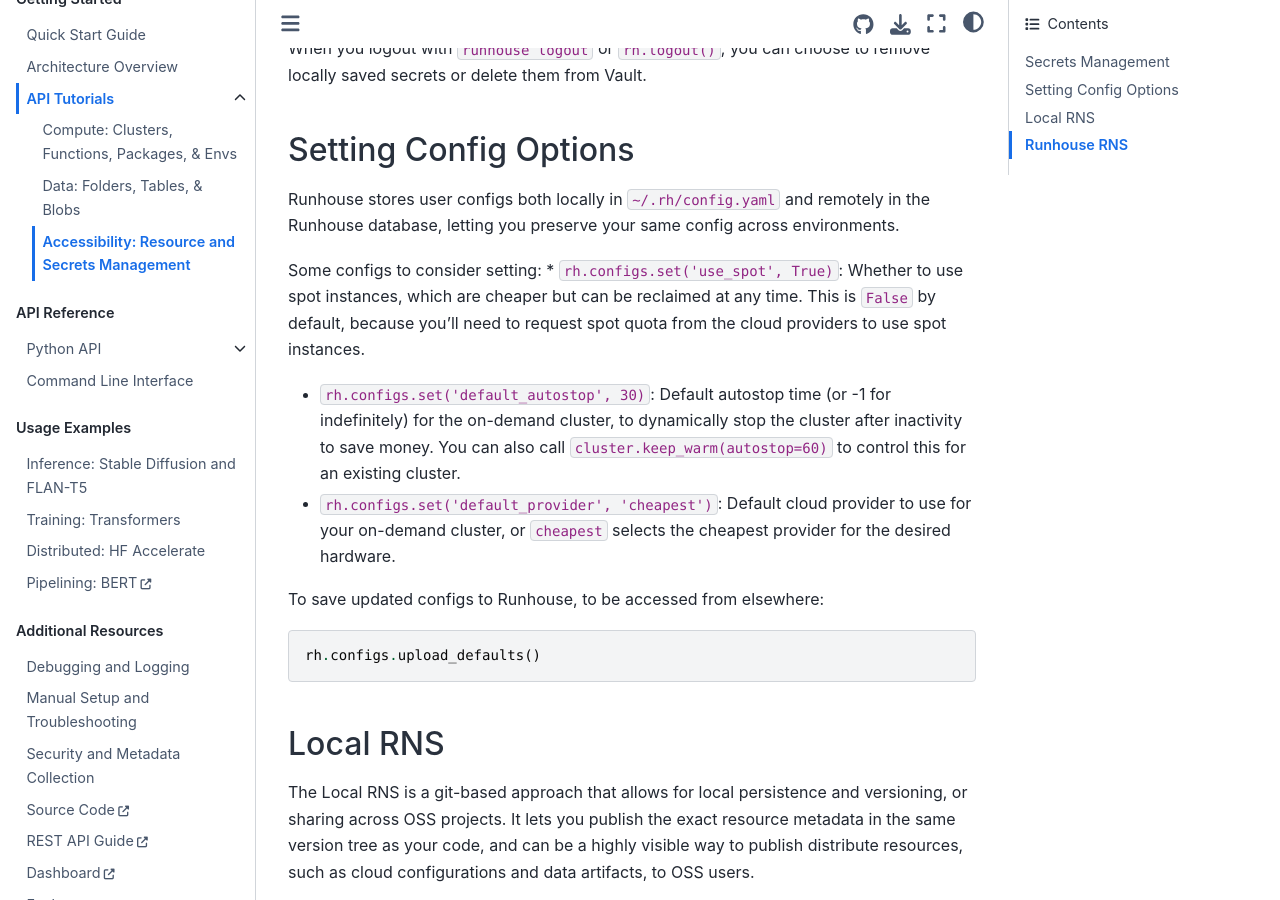
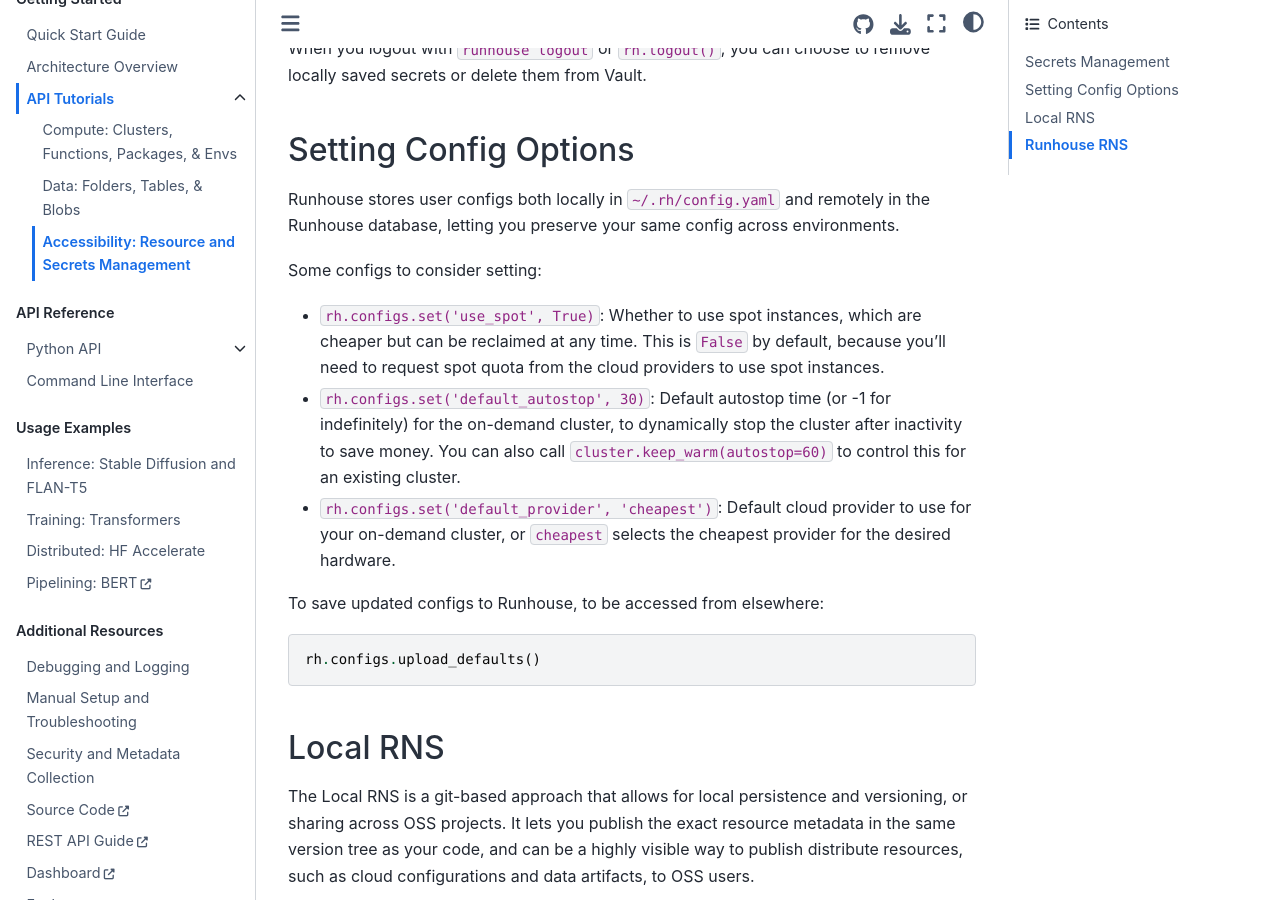
Before and after one commit to run-house/runhouse, a Sphinx documentation site: the page built from docs/tutorials/api/accessibility.rst, in a window 1280 px wide and 900 px high, scrolled down 2394 px. Built offline with Sphinx 7.4.7 and the Sphinx Book theme 1.1.4, drawn with Linux system fonts in a browser that asks for light colours.

```diff
--- a/docs/tutorials/api/accessibility.rst
+++ b/docs/tutorials/api/accessibility.rst
@@ -137,11 +137,13 @@ Runhouse stores user configs both locally in ``~/.rh/config.yaml`` and
 remotely in the Runhouse database, letting you preserve your same config
 across environments.
 
-Some configs to consider setting: \*
-``rh.configs.set('use_spot', True)``: Whether to use spot instances,
-which are cheaper but can be reclaimed at any time. This is ``False`` by
-default, because you’ll need to request spot quota from the cloud
-providers to use spot instances.
+Some configs to consider setting:
+
+
+-  ``rh.configs.set('use_spot', True)``: Whether to use spot instances,
+   which are cheaper but can be reclaimed at any time. This is ``False`` by
+   default, because you’ll need to request spot quota from the cloud
+   providers to use spot instances.
 
 -  ``rh.configs.set('default_autostop', 30)``: Default autostop time (or
    -1 for indefinitely) for the on-demand cluster, to dynamically stop
```
